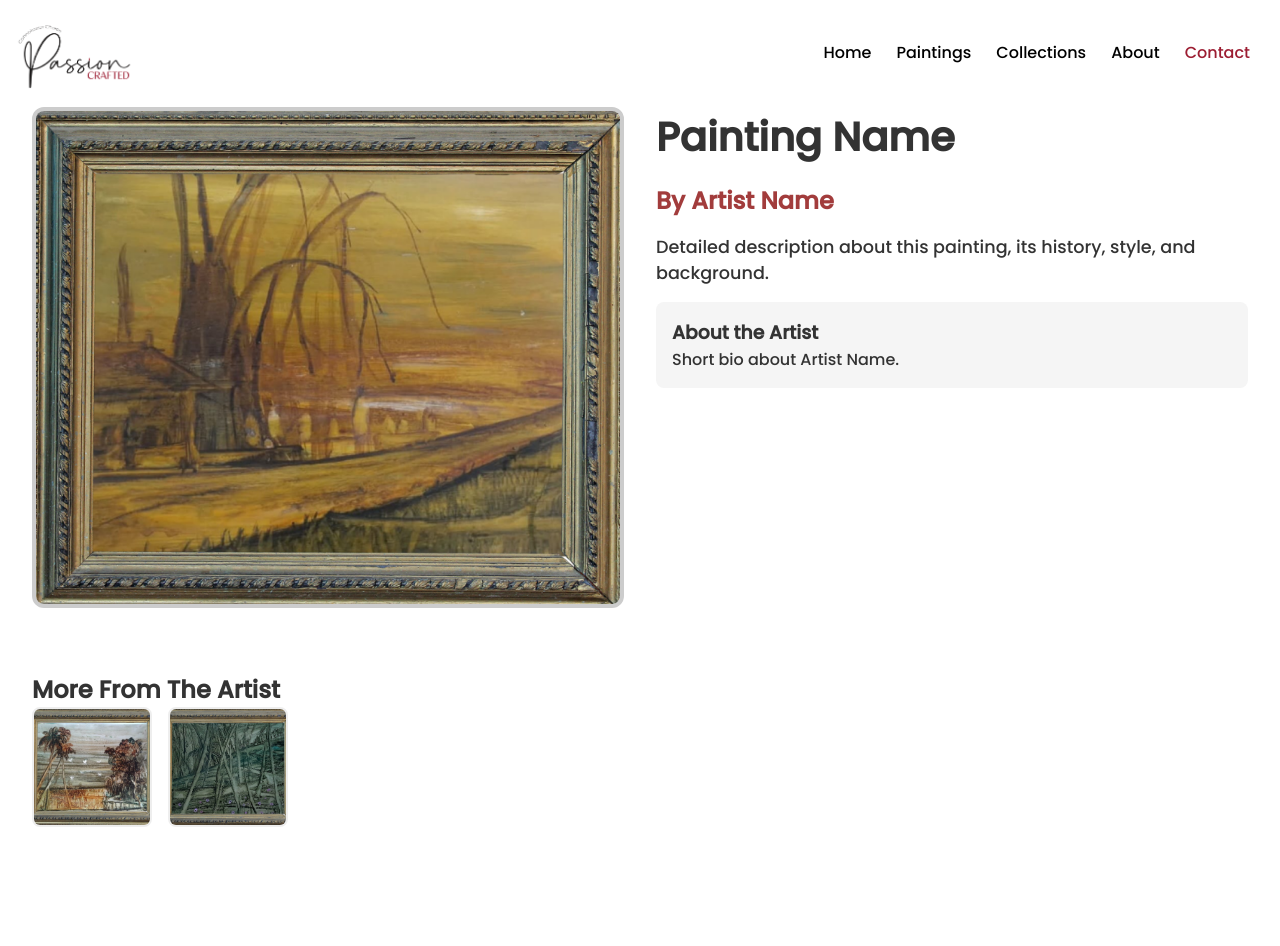
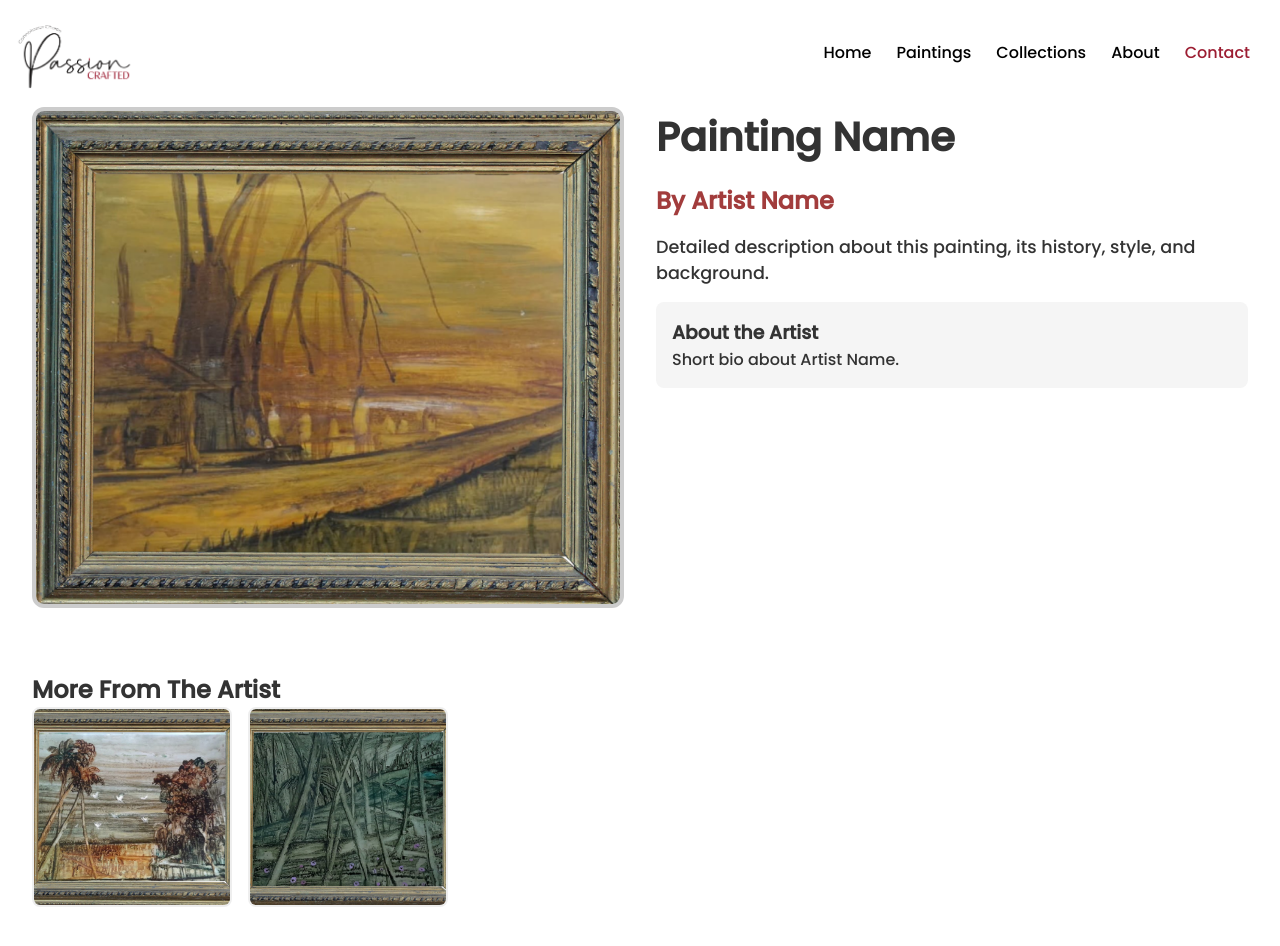
Before and after one commit to RytAakarsh/PassionCrafted, a React (Vite) app in the folder Frontend/: page /painting/1 in a window 1280 px wide. Shown: the top 946 px of the page. Built offline with nearby package versions, Linux system fonts and the light colour scheme; a web font is replaced by a local one.

Commit message:
Frontend Files

```diff
--- a/Frontend/src/components/PaintingDetail.module.css
+++ b/Frontend/src/components/PaintingDetail.module.css
@@ -53,6 +53,7 @@
 
   .moreFromArtist {
     margin: 2rem;
+    height: 16vw;
   }
 
   .moreImagesGrid {
@@ -62,8 +63,8 @@
   }
 
   .moreImage {
-    width: 120px;
-    height: 120px;
+    width: 200px;
+    height: 200px;
     object-fit: cover;
     border-radius: 8px;
     border: 2px solid #eee;
```
